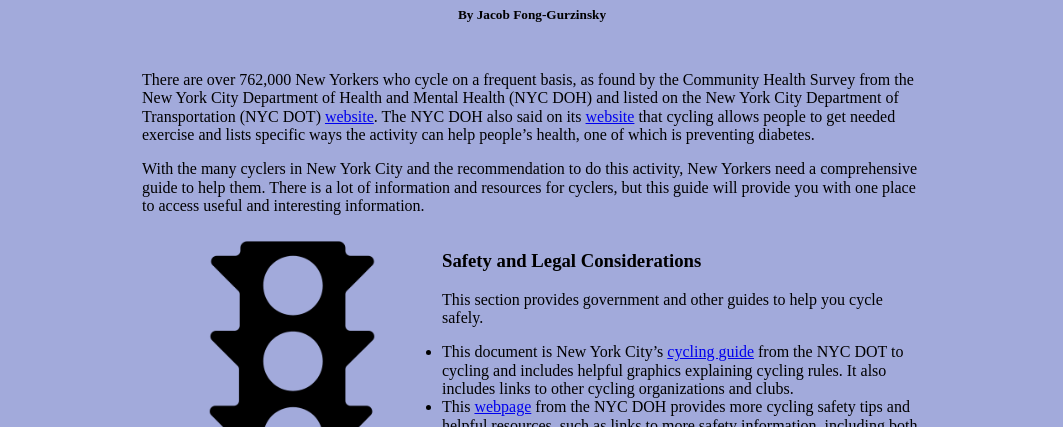
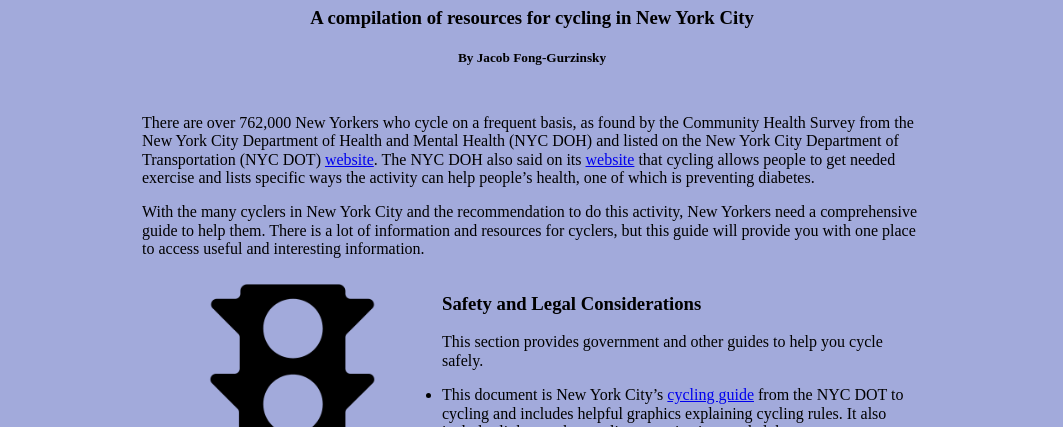
Before and after one commit to jfonggurz/Jacob-s_Icon_Story, a plain HTML site: page index.html in a window 1280 px wide. Shown: the part 673-1100 px from the top of the page, without its empty margins (108-1171 px from the left). Drawn offline with nearby package versions, Linux system fonts and the light colour scheme.

Commit message:
Update index.html
Adding sub head

```diff
--- a/index.html
+++ b/index.html
@@ -31,6 +31,7 @@
 
     <div class="headline">
         <h1> A New York City Cycling Guide </h1>
+        <h3> A compilation of resources for cycling in New York City </h3>
         <h5> By Jacob Fong-Gurzinsky </h5>
     </div>
 
```
